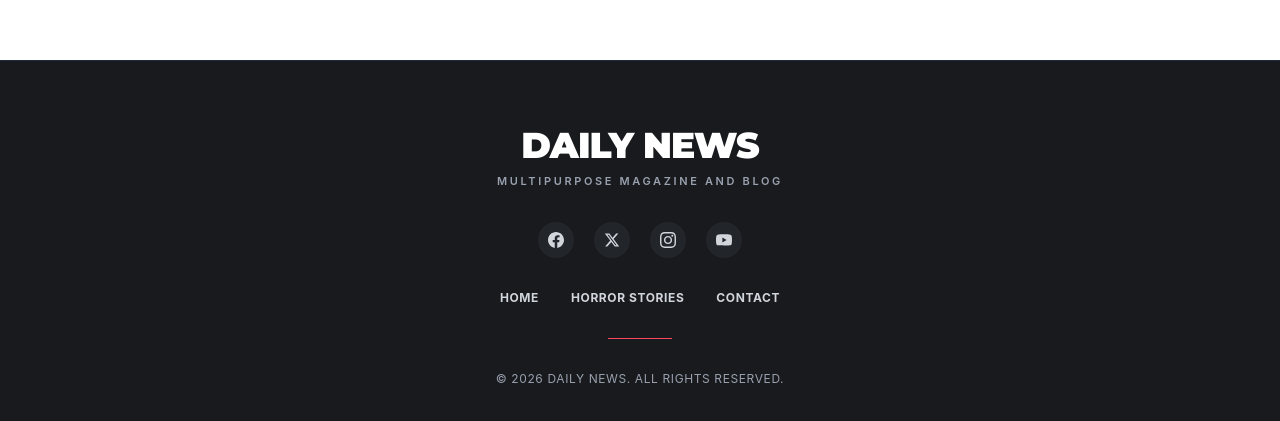
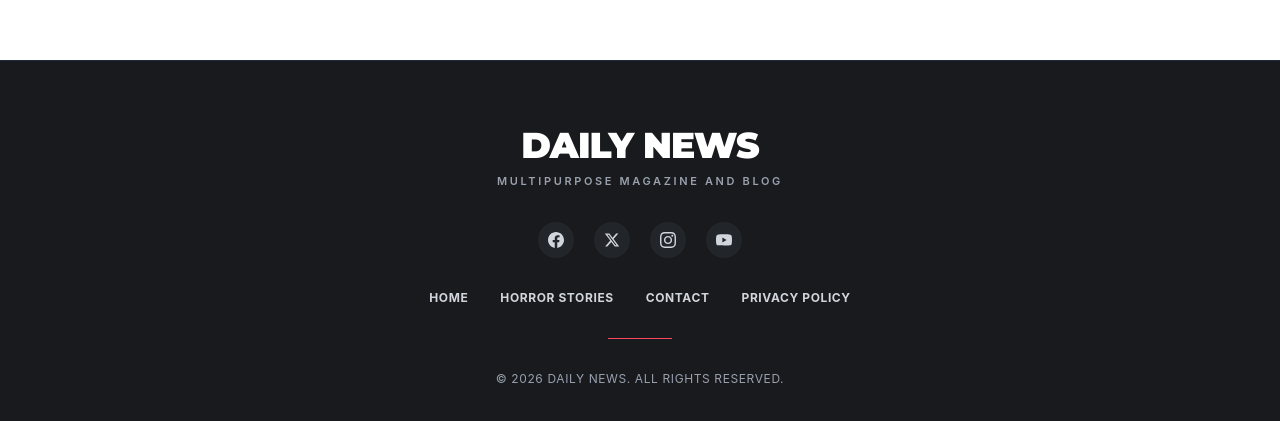
Before and after one commit to hitanga/Dailynews, a React (Vite) app: page / in a window 1280 px wide. Shown: the part 980-1401 px from the top of the page. Built offline with nearby package versions, Linux system fonts and the light colour scheme; no server answers; the database is empty; a web font is replaced by a local one.

Commit message:
privacy policy page added

```diff
--- a/src/App.jsx
+++ b/src/App.jsx
@@ -13,6 +13,7 @@ import Contact from "./pages/Contact";
 import Dashboard from "./pages/Dashboard";
 import CreateBlog from "./pages/CreateBlog";
 import EditBlog from "./pages/EditBlog";
+import PrivacyPolicy from "./pages/PrivacyPolicy";
 
 export default function App() {
   return (
@@ -33,6 +34,7 @@ export default function App() {
               <Route path="/blog/:id" element={<BlogDetails />} />
               <Route path="/contact" element={<Contact />} />
               <Route path="/login" element={<Login />} />
+              <Route path="/privacy-policy" element={<PrivacyPolicy />} />
 
               {/* Protected Admin Routes */}
               <Route
--- a/src/components/Footer.jsx
+++ b/src/components/Footer.jsx
@@ -68,6 +68,9 @@ export default function Footer() {
           <Link to="/contact" className="hover:text-[#f84560] transition-colors">
             Contact
           </Link>
+          <Link to="/privacy-policy" className="hover:text-[#f84560] transition-colors">
+            Privacy Policy
+          </Link>
           {isAdmin && (
             <Link to="/dashboard" className="text-[#f84560] hover:text-white transition-colors">
               Editorial Dashboard
--- /dev/null
+++ b/src/pages/PrivacyPolicy.jsx
@@ -0,0 +1,26 @@
+import React from 'react';
+
+const PrivacyPolicy = () => {
+  return (
+    <div style={{ padding: '40px 20px', maxWidth: '800px', margin: '0 auto', fontFamily: 'sans-serif' }}>
+      <h1 style={{ fontSize: '28px', marginBottom: '10px' }}>Privacy Policy</h1>
+      <p style={{ color: '#666', marginBottom: '20px' }}>Last updated: October 2026</p>
+
+      <p style={{ lineHeight: '1.6', marginBottom: '15px' }}>
+        Welcome to our website. We respect your privacy and are committed to protecting your personal data.
+      </p>
+
+      <h2 style={{ fontSize: '20px', marginTop: '20px', marginBottom: '10px' }}>Google AdSense & Cookies</h2>
+      <p style={{ lineHeight: '1.6', marginBottom: '15px' }}>
+        We use Google AdSense to serve ads. Google uses cookies to serve ads based on a user's prior visits to our website or other websites. You may opt out of personalized advertising by visiting Google Ad Settings.
+      </p>
+
+      <h2 style={{ fontSize: '20px', marginTop: '20px', marginBottom: '10px' }}>Contact Us</h2>
+      <p style={{ lineHeight: '1.6' }}>
+        If you have any questions regarding this Privacy Policy, please contact us.
+      </p>
+    </div>
+  );
+};
+
+export default PrivacyPolicy;
```
